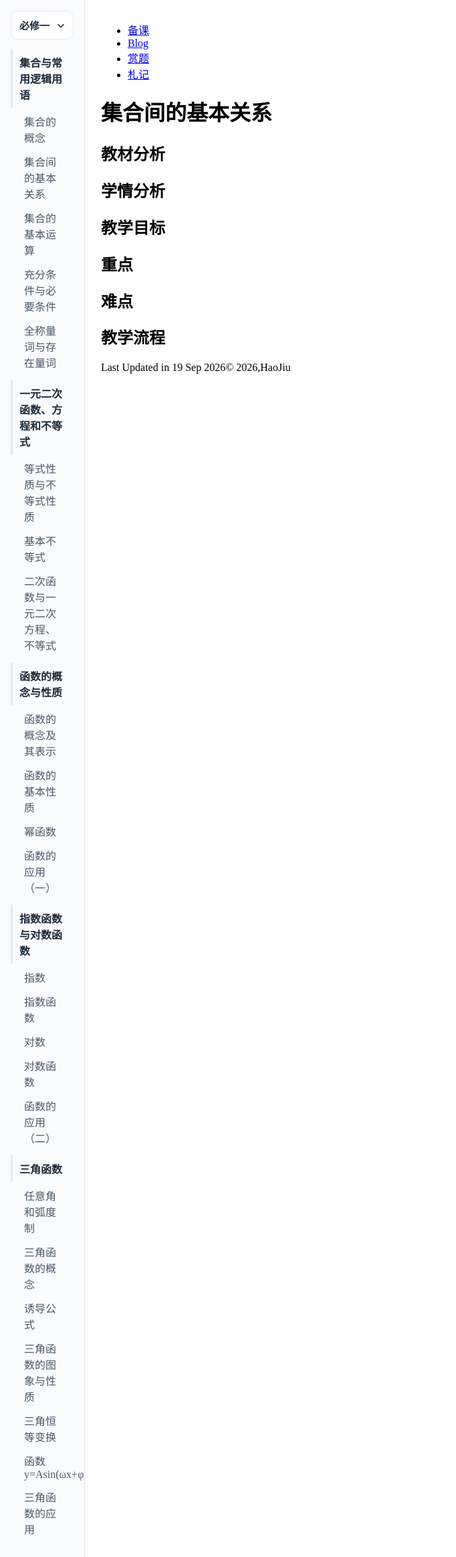
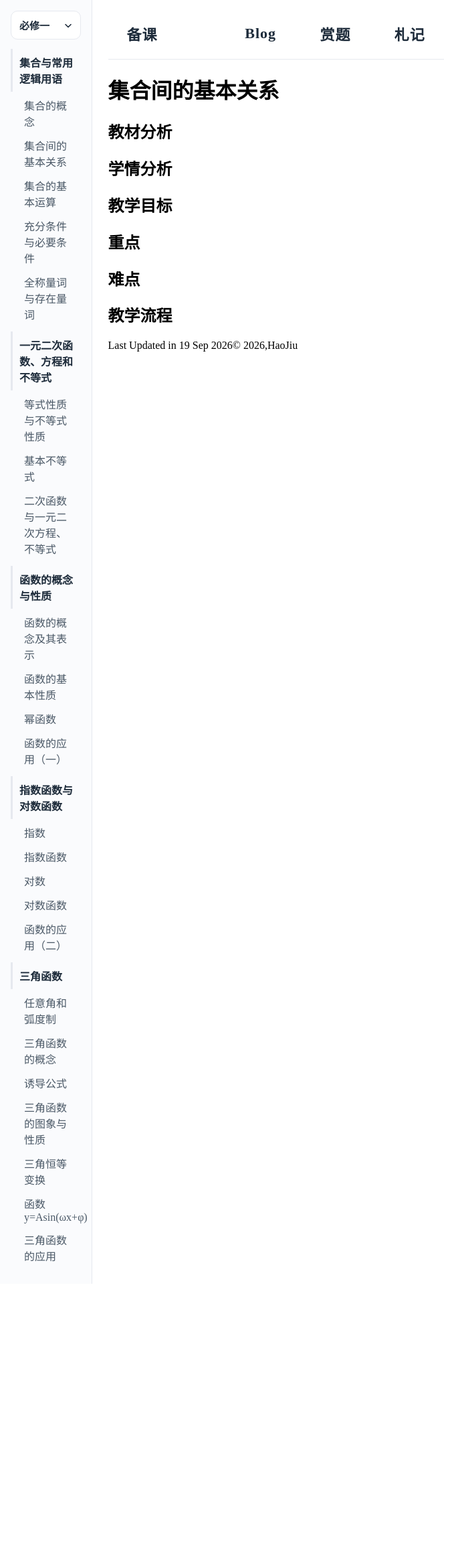
Before and after one commit to tan9p/tan9p.github.io, a Jekyll site: the page built from Ke/集合间的基本关系.md, in a window 1280 px wide. Shown: the whole page at 67% size, without its empty margins (0-682 px from the left). Built offline with Jekyll 4.4.1, drawn with Linux system fonts in a browser that asks for light colours; our own code applies the rules of GitHub Pages for plain Markdown files; after the commit the page ends 1917 px from its top, so only the background shows below that.

Commit message:
重写CSS样式表-banner

```diff
--- a/_layouts/plan.html
+++ b/_layouts/plan.html
@@ -137,11 +137,11 @@
     <div id="header" role="banner">
         <span id="title"><ul id="section">
       <li><a href="{{site.url}}/Ke">备课</a></li>
-      <div id="right">
+      <li id="right">
         <li><a href="{{site.url}}/index.html">Blog</a></li>
         <li><a href="{{site.url}}/Ti">赏题</a></li>
         <li><a href="{{site.url}}/Za">札记</a></li>
-      </div>
+      </li>
     </ul></span>
     </div>
 <div id="content">
--- a/static/css/style.css
+++ b/static/css/style.css
@@ -50,7 +50,122 @@ body {
     #sec_nav { max-width: 100%; border-right: none; border-bottom: 1px solid #e6e9ef; }
 }
 
+#header {
+    display: flex;
+    align-items: center;
+    padding: 18px 28px;
+    background: #fff;
+    border-bottom: 1px solid #e6e9ef;
+}
 
+/* #title 本身是 span，让它撑满剩余宽度并变成 flex 容器 */
+#title {
+    flex: 1 1 auto;
+    min-width: 0;
+    display: flex;
+}
+
+/* ul 作为真正的左右分栏容器 */
+#section {
+    display: flex;
+    align-items: center;
+    justify-content: space-between;
+    flex: 1 1 auto;
+    gap: 24px;
+    margin: 0;
+    padding: 0;
+    list-style: none;
+}
+
+/* ================= 左侧标题：备课 ================= */
+#section > li {
+    list-style: none;
+}
+
+#section > li > a {
+    position: relative;
+    display: inline-block;
+    padding-bottom: 4px;
+    font-size: 22px;
+    font-weight: 700;
+    letter-spacing: 1px;
+    color: #1d2b3a;
+    text-decoration: none;
+    transition: color .2s ease;
+}
+
+/* 标题下方的强调线，悬停时从左展开 */
+#section > li > a::after {
+    content: "";
+    position: absolute;
+    left: 0;
+    bottom: 0;
+    width: 100%;
+    height: 2px;
+    background: linear-gradient(90deg, #2f7de1, #6aa8f0);
+    transform: scaleX(0);
+    transform-origin: left center;
+    transition: transform .28s cubic-bezier(.22, .61, .36, 1);
+}
+
+#section > li > a:hover {
+    color: #2f7de1;
+}
+
+#section > li > a:hover::after {
+    transform: scaleX(1);
+}
+
+/* ================= 右侧链接组 ================= */
+#right {
+    display: flex;
+    align-items: center;
+    gap: 6px;
+    margin: 0;
+    padding: 0;
+}
+
+#right li {
+    list-style: none;
+}
+
+#right li a {
+    display: inline-block;
+    padding: 7px 14px;
+    font-size: 14px;
+    color: #4a5866;
+    text-decoration: none;
+    border-radius: 8px;
+    transition: color .18s ease, background .18s ease, transform .18s ease;
+}
+
+#right li a:hover {
+    color: #2f7de1;
+    background: #f2f6fc;
+    transform: translateY(-1px);
+}
+
+#right li a:active {
+    transform: translateY(0);
+}
+
+/* ================= 小屏降级 ================= */
+@media (max-width: 640px) {
+    #header {
+        padding: 14px 16px;
+    }
+    #section > li > a {
+        font-size: 18px;
+        letter-spacing: 0.5px;
+    }
+    #right {
+        gap: 2px;
+    }
+    #right li a {
+        padding: 6px 8px;
+        font-size: 13px;
+    }
+}
 
 .book-select {
         position: relative;
```
